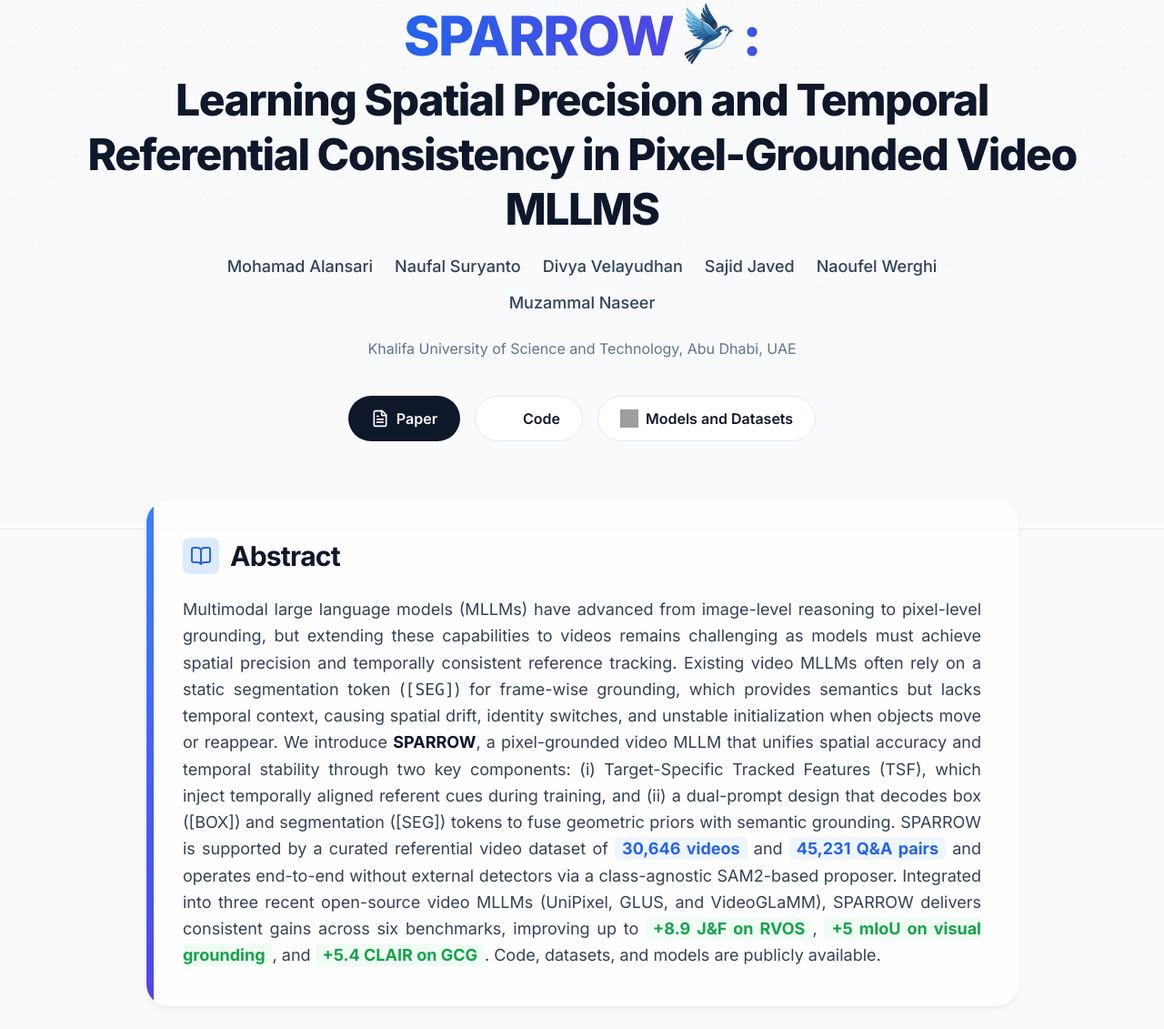
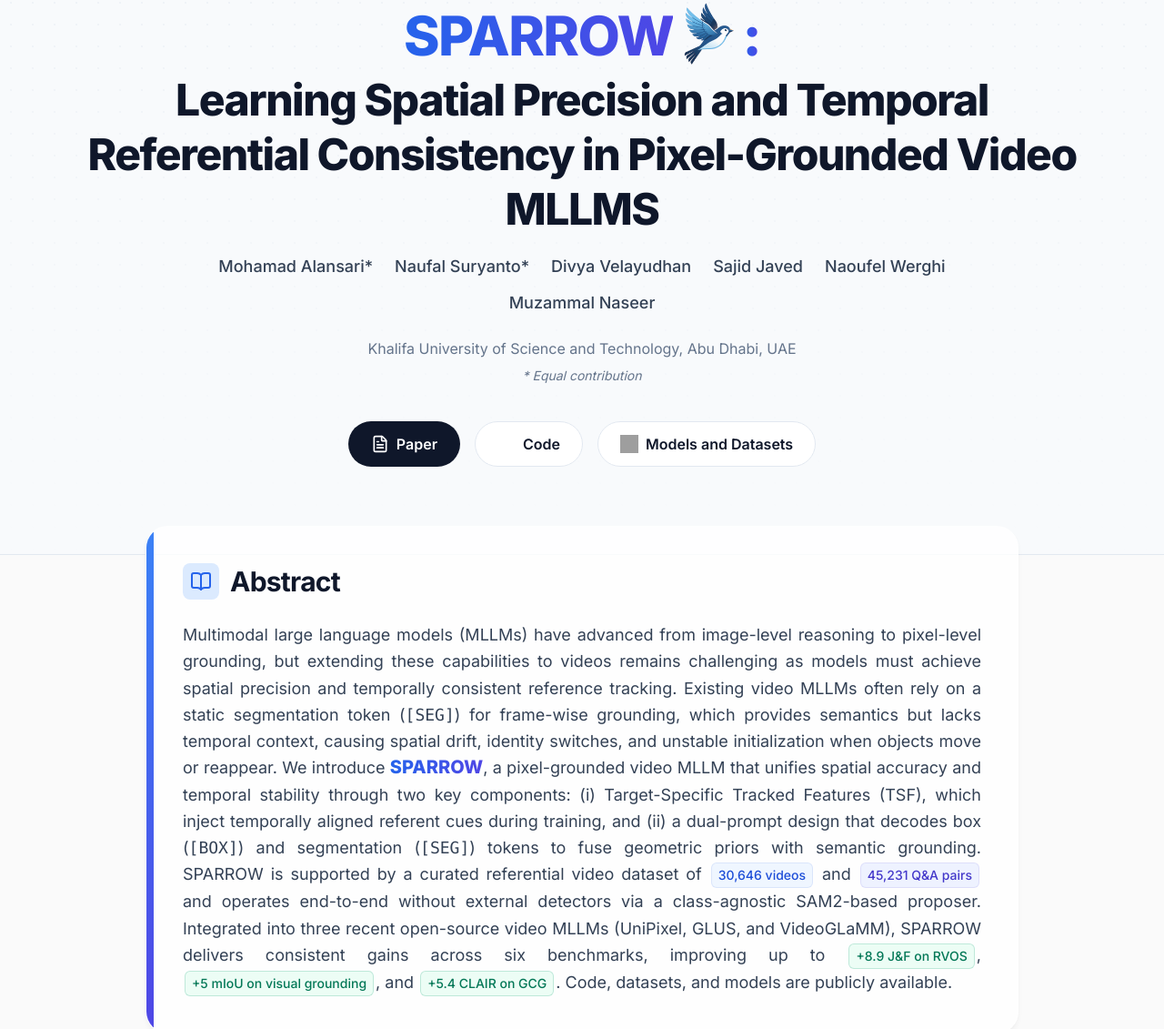
Before and after one commit to RISys-Lab/SPARROW, a plain HTML site: page pages/index.html in a window 1280 px wide. Shown: the part 129-1260 px from the top of the page at 91% size. Drawn offline with nearby package versions, Linux system fonts and the light colour scheme; grey boxes are pictures that could not be loaded; some icons are missing.

Commit message:
style: Refine  layout and styling, add equal contribution note, and update feature icon.

```diff
--- a/pages/index.html
+++ b/pages/index.html
@@ -119,8 +119,8 @@
             <!-- Authors -->
             <div
                 class="flex flex-wrap justify-center gap-x-6 gap-y-3 text-lg font-medium text-slate-700 mb-6 max-w-4xl mx-auto">
-                <a href="#" class="hover:text-blue-600 transition-colors duration-200">Mohamad Alansari</a>
-                <a href="#" class="hover:text-blue-600 transition-colors duration-200">Naufal Suryanto</a>
+                <a href="#" class="hover:text-blue-600 transition-colors duration-200">Mohamad Alansari*</a>
+                <a href="#" class="hover:text-blue-600 transition-colors duration-200">Naufal Suryanto*</a>
                 <a href="#" class="hover:text-blue-600 transition-colors duration-200">Divya Velayudhan</a>
                 <a href="#" class="hover:text-blue-600 transition-colors duration-200">Sajid Javed</a>
                 <a href="#" class="hover:text-blue-600 transition-colors duration-200">Naoufel Werghi</a>
@@ -128,8 +128,9 @@
             </div>
 
             <!-- Affiliation -->
-            <div class="flex items-center justify-center space-x-2 text-slate-500 mb-10">
+            <div class="flex flex-col items-center justify-center space-y-2 text-slate-500 mb-10">
                 <span>Khalifa University of Science and Technology, Abu Dhabi, UAE</span>
+                <span class="text-sm italic">* Equal contribution</span>
             </div>
 
             <!-- Links / Badges -->
@@ -194,21 +195,30 @@
                     static segmentation token (<code>[SEG]</code>) for frame-wise grounding, which provides semantics
                     but lacks temporal context, causing spatial drift, identity switches, and unstable initialization
                     when objects move or reappear. We introduce <strong
-                        class="text-slate-900 font-bold">SPARROW</strong>, a pixel-grounded video MLLM that unifies
+                        class="text-transparent bg-clip-text bg-gradient-to-r from-blue-600 to-indigo-600 font-extrabold text-xl align-baseline">SPARROW</strong>,
+                    a pixel-grounded video MLLM that unifies
                     spatial accuracy and temporal stability through two key components: (i) Target-Specific Tracked
                     Features (TSF), which inject temporally aligned referent cues during training, and (ii) a
-                    dual-prompt design that decodes box ([BOX]) and segmentation ([SEG]) tokens to fuse geometric priors
-                    with semantic grounding. SPARROW is supported by a curated referential video dataset of <strong
-                        class="text-blue-600 bg-blue-50 px-2 py-0.5 rounded whitespace-nowrap">30,646 videos</strong>
+                    dual-prompt design that decodes box (<code>[BOX]</code>) and segmentation (<code>[SEG]</code>)
+                    tokens to fuse geometric priors
+                    with semantic grounding. SPARROW is supported by a curated referential video dataset of <span
+                        class="inline-flex items-center rounded-md bg-blue-50 px-2 py-1 text-sm font-medium text-blue-700 ring-1 ring-inset ring-blue-700/10 whitespace-nowrap mx-0.5">30,646
+                        videos</span>
                     and
-                    <strong class="text-blue-600 bg-blue-50 px-2 py-0.5 rounded whitespace-nowrap">45,231 Q&A
-                        pairs</strong>
+                    <span
+                        class="inline-flex items-center rounded-md bg-indigo-50 px-2 py-1 text-sm font-medium text-indigo-700 ring-1 ring-inset ring-indigo-700/10 whitespace-nowrap mx-0.5">45,231
+                        Q&A
+                        pairs</span>
                     and operates end-to-end without external detectors via a class-agnostic
                     SAM2-based proposer. Integrated into three recent open-source video MLLMs (UniPixel, GLUS, and
-                    VideoGLaMM), SPARROW delivers consistent gains across six benchmarks, improving up to <strong
-                        class="text-green-600 bg-green-50 px-2 py-0.5 rounded">+8.9 J&F on RVOS</strong>, <strong
-                        class="text-green-600 bg-green-50 px-2 py-0.5 rounded">+5 mIoU on visual grounding</strong>, and
-                    <strong class="text-green-600 bg-green-50 px-2 py-0.5 rounded">+5.4 CLAIR on GCG</strong>. Code,
+                    VideoGLaMM), SPARROW delivers consistent gains across six benchmarks, improving up to <span
+                        class="inline-flex items-center rounded-md bg-emerald-50 px-2 py-1 text-sm font-medium text-emerald-700 ring-1 ring-inset ring-emerald-600/20 whitespace-nowrap mx-0.5">+8.9
+                        J&F on RVOS</span>, <span
+                        class="inline-flex items-center rounded-md bg-emerald-50 px-2 py-1 text-sm font-medium text-emerald-700 ring-1 ring-inset ring-emerald-600/20 whitespace-nowrap mx-0.5">+5
+                        mIoU on visual grounding</span>, and
+                    <span
+                        class="inline-flex items-center rounded-md bg-emerald-50 px-2 py-1 text-sm font-medium text-emerald-700 ring-1 ring-inset ring-emerald-600/20 whitespace-nowrap mx-0.5">+5.4
+                        CLAIR on GCG</span>. Code,
                     datasets, and models are publicly available.
                 </p>
             </div>
@@ -256,7 +266,7 @@
                 <div
                     class="bg-white rounded-2xl p-8 border border-slate-200 shadow-sm hover:shadow-md transition-shadow duration-300">
                     <div class="w-12 h-12 bg-indigo-100 rounded-xl flex items-center justify-center mb-6">
-                        <i data-lucide="pipette" class="w-6 h-6 text-indigo-600"></i>
+                        <i data-lucide="scan-line" class="w-6 h-6 text-indigo-600"></i>
                     </div>
                     <h3 class="text-xl font-bold text-slate-900 mb-3">Dual-Prompt Initialization</h3>
                     <p class="text-slate-600 leading-relaxed">
@@ -559,7 +569,7 @@
     </div>
 
     <footer class="py-10 border-t border-slate-200 bg-white text-center">
-        <p class="text-slate-500 font-medium">&copy; 2026 Khalifa University. All rights reserved.</p>
+        <p class="text-slate-500 font-medium">&copy; 2026 RISys Lab, Khalifa University. All rights reserved.</p>
     </footer>
 
     <script>
```
